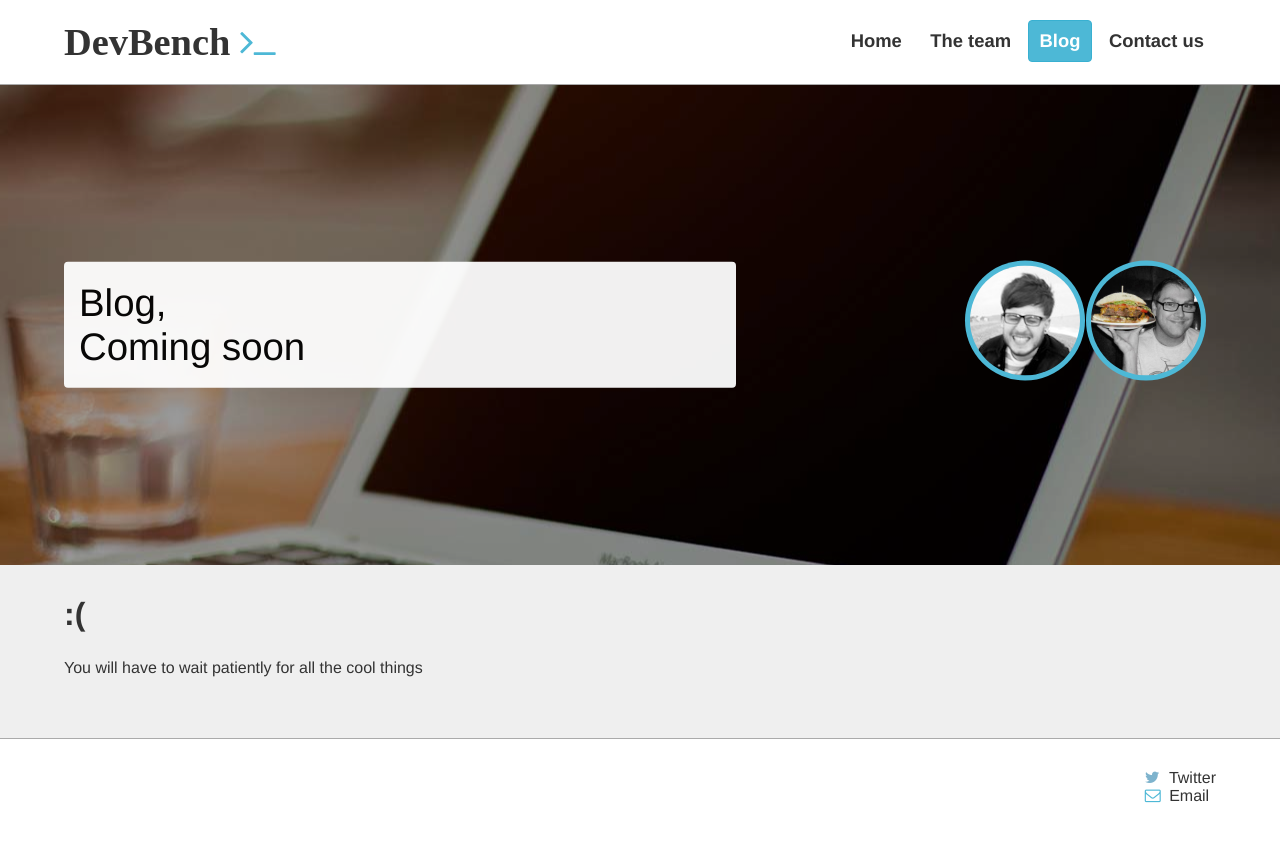
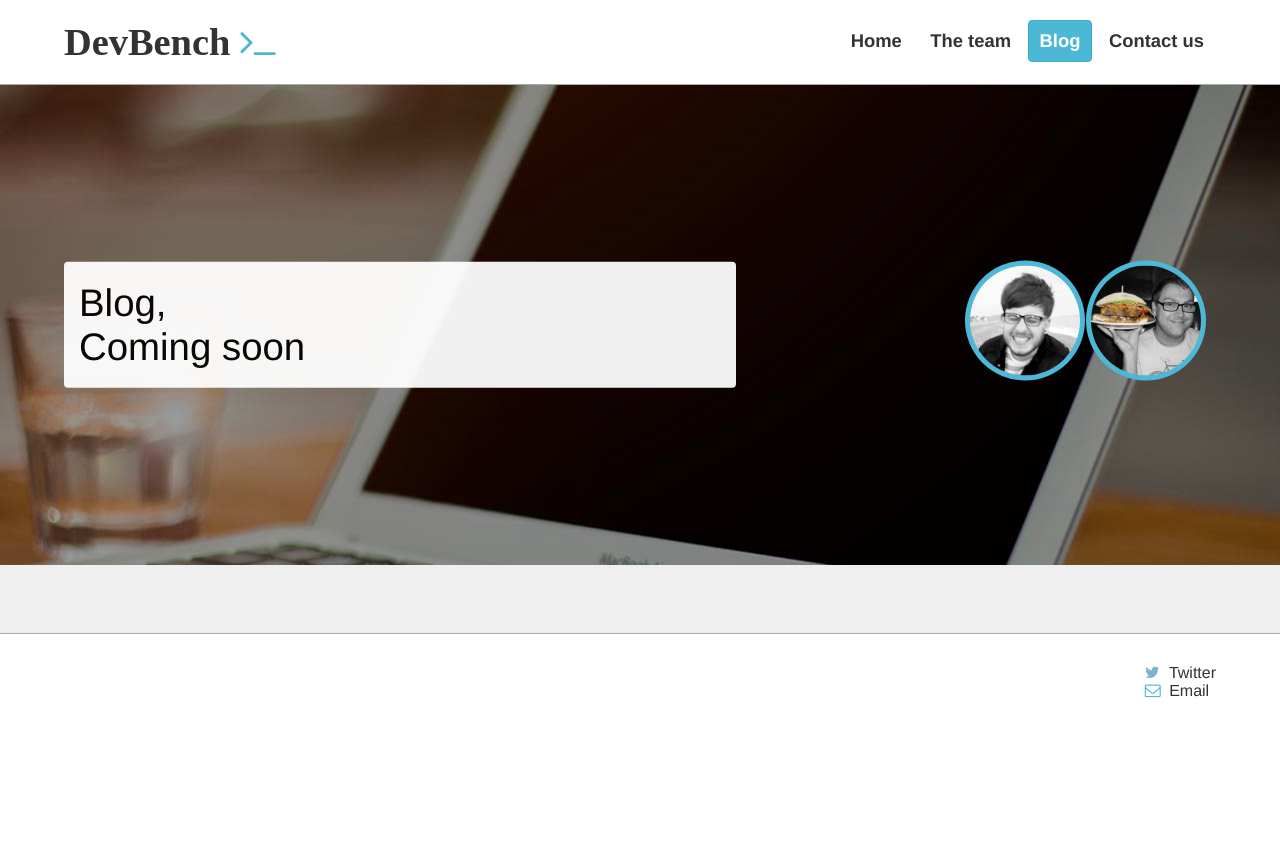
Before and after one commit to devbench/devbench.github.io, a Jekyll site: the page built from blog.html, in a window 1280 px wide. Shown: the top 842 px of the page. Built offline with Jekyll 4.4.1, drawn with Linux system fonts in a browser that asks for light colours; nearby versions of some CDN libraries; some web fonts are replaced.

Commit message:
root pages move md to html

```diff
--- /dev/null
+++ b/blog.html
@@ -0,0 +1,16 @@
+---
+title: Meet the team
+heading: Blog,<br>Coming soon
+link: Blog
+class: blog
+weight: 3
+---
+
+<ul class="list-unstyled">
+  {% for post in site.posts %}
+    <li>
+      <a href="{{ post.url }}">{{ post.title }}</a>
+      {{ post.excerpt }}
+    </li>
+  {% endfor %}
+</ul>
--- a/blog.md
+++ /dev/null
@@ -1,10 +0,0 @@
----
-title: Meet the team
-heading: Blog,<br>Coming soon
-link: Blog
-class: blog
-weight: 3
----
-
-# :(
-You will have to wait patiently for all the cool things
--- a/contact.md
+++ b/contact.html
@@ -6,7 +6,7 @@
 weight: 4
 ---
 
-# Contact us
+<h1>Contact us</h1>
 <form id="contactForm" action="/mail" method="get" accept-charset="utf-8">
   <label>Your name</label><input name="name" type="text" required="required">
   <label>Your email address</label><input name="email" type="email" required="required">
--- a/index.md
+++ b/index.html
@@ -6,7 +6,7 @@
 weight: 1
 ---
 
-# About us
+<h1>About us</h1>
 Welcome to DevBench. We are two freelance web developers based in Kent, UK.
 
 We specialise in website builds which create a fantastic user experience. We are usability experts and create websites which work on all browser and mobile devices (iPad, iPhone, Android devices etc).
```
Also changed, not shown: team.html (renamed from team.md).
